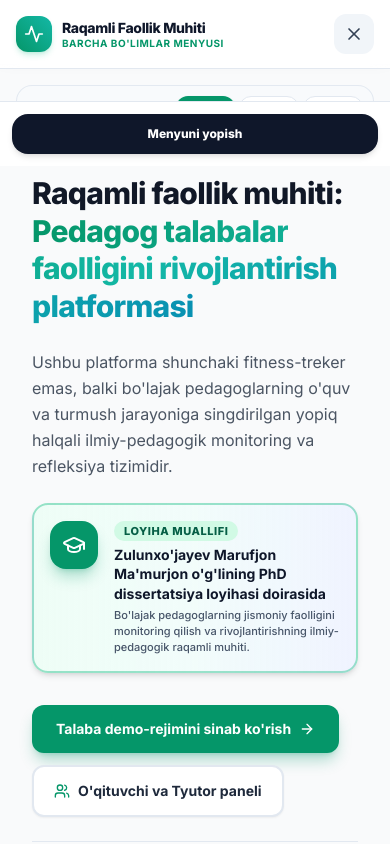
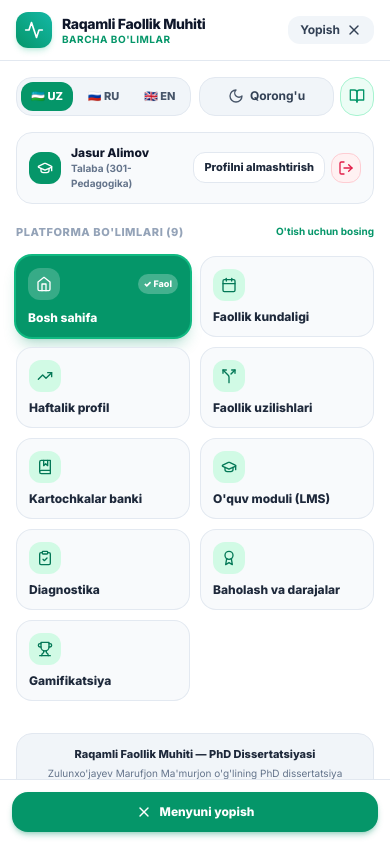
Before and after one commit to omzulunkhujayev-lab/jismoniy-faollik-muhiti, a React (Vite) app: page / in a window 390 px wide. Both pictures are taken after a click on the button "Bo'limlar". Shown: the top 844 px of the page. Built offline with nearby package versions, Linux system fonts and the light colour scheme.

Commit message:
fix(mobile-menu): render full-screen drawer via createPortal to document.body, outside header containing block

```diff
--- a/src/components/Navbar.tsx
+++ b/src/components/Navbar.tsx
@@ -1,4 +1,5 @@
 import React, { useState, useEffect } from 'react';
+import { createPortal } from 'react-dom';
 import { UserRole, AuthenticatedUser } from '../types';
 import { useLanguage } from '../context/LanguageContext';
 import { Language } from '../i18n/translations';
@@ -146,7 +147,8 @@ export const Navbar: React.FC<NavbarProps> = ({
   const tabs = getTabs();
 
   return (
-    <header className="sticky top-0 z-40 bg-white/90 dark:bg-slate-900/90 backdrop-blur-md border-b border-gray-200/80 dark:border-slate-800 transition-colors">
+    <>
+      <header className="sticky top-0 z-40 bg-white/95 dark:bg-slate-900/95 backdrop-blur-md border-b border-gray-200/80 dark:border-slate-800 transition-colors">
       <div className="max-w-7xl mx-auto px-4 sm:px-6 lg:px-8">
         <div className="flex items-center justify-between h-16">
 
@@ -312,13 +314,14 @@ export const Navbar: React.FC<NavbarProps> = ({
           </nav>
         </div>
       </div>
+    </header>
 
-      {/* Mobile Full-Screen Navigation Drawer (z-[100] - sits above all layers, full scrollable) */}
-      {mobileMenuOpen && (
-        <div className="fixed inset-0 z-[100] lg:hidden flex flex-col bg-white dark:bg-slate-900 animate-in fade-in duration-200">
+    {/* Mobile Full-Screen Navigation Drawer via Portal (Attached directly to document.body) */}
+    {mobileMenuOpen && typeof document !== 'undefined' && createPortal(
+      <div className="fixed inset-0 z-[99999] lg:hidden flex flex-col bg-white dark:bg-slate-950 w-full h-[100dvh] overflow-hidden">
 
-          {/* Mobile Top Header with Title and Close Button */}
-          <div className="flex items-center justify-between px-4 py-3.5 border-b border-slate-200 dark:border-slate-800 bg-white/95 dark:bg-slate-900/95 backdrop-blur-md shrink-0">
+        {/* 1. Header (Fixed at top of drawer) */}
+        <div className="flex items-center justify-between px-4 py-3 border-b border-slate-200 dark:border-slate-800 bg-white dark:bg-slate-900 shrink-0">
           <div className="flex items-center gap-2.5">
             <div className="w-9 h-9 rounded-xl bg-gradient-to-tr from-emerald-600 to-teal-500 flex items-center justify-center text-white shadow-md shadow-emerald-500/20">
               <Activity className="w-5 h-5" />
@@ -328,7 +331,7 @@ export const Navbar: React.FC<NavbarProps> = ({
                 {t('appName')}
               </span>
               <span className="text-[10px] uppercase font-bold tracking-wider text-emerald-600 dark:text-emerald-400 block -mt-0.5">
-                  {lang === 'ru' ? 'Меню всех разделов' : lang === 'en' ? 'All Sections Menu' : "Barcha bo'limlar menyusi"}
+                {lang === 'ru' ? 'Меню всех разделов' : lang === 'en' ? 'All Sections' : "Barcha bo'limlar"}
               </span>
             </div>
           </div>
@@ -336,54 +339,74 @@ export const Navbar: React.FC<NavbarProps> = ({
           <button
             type="button"
             onClick={() => setMobileMenuOpen(false)}
-              className="p-2.5 rounded-xl bg-slate-100 hover:bg-slate-200 dark:bg-slate-800 dark:hover:bg-slate-700 text-slate-700 dark:text-slate-200 transition"
+            className="flex items-center gap-1.5 px-3 py-1.5 rounded-xl bg-slate-100 hover:bg-slate-200 dark:bg-slate-800 dark:hover:bg-slate-700 text-slate-700 dark:text-slate-200 transition font-bold text-xs cursor-pointer active:scale-95"
             aria-label="Yopish"
           >
-              <X className="w-5 h-5" />
+            <span>{lang === 'ru' ? 'Закрыть' : lang === 'en' ? 'Close' : 'Yopish'}</span>
+            <X className="w-4 h-4" />
           </button>
         </div>
 
-          {/* Smooth Scrollable Body with all sections */}
-          <div className="flex-1 overflow-y-auto px-4 py-4 space-y-3.5 overscroll-contain">
+        {/* 2. Scrollable Body (100% visible, smoothly scrollable on mobile) */}
+        <div className="flex-1 overflow-y-auto p-4 space-y-4 overscroll-contain">
 
-            {/* 1. Language Switcher Bar */}
-            <div className="bg-slate-50 dark:bg-slate-800/80 p-2.5 rounded-2xl border border-slate-200/90 dark:border-slate-700/80 flex items-center justify-between">
-              <div className="flex items-center gap-2 text-xs font-bold text-slate-700 dark:text-slate-300">
-                <Globe className="w-4 h-4 text-emerald-600 dark:text-emerald-400" />
-                <span>{lang === 'ru' ? 'Язык:' : lang === 'en' ? 'Language:' : 'Til:'}</span>
-              </div>
-              <div className="flex gap-1">
+          {/* Language & Theme Controls */}
+          <div className="grid grid-cols-2 gap-2">
+            {/* Language Selector */}
+            <div className="bg-slate-100 dark:bg-slate-900 p-1 rounded-2xl border border-slate-200 dark:border-slate-800 flex items-center justify-between gap-1">
               {(['uz', 'ru', 'en'] as Language[]).map((l) => (
                 <button
                   key={l}
                   type="button"
                   onClick={() => setLang(l)}
-                    className={`px-3 py-1.5 rounded-xl text-xs font-extrabold uppercase transition-all ${
+                  className={`flex-1 py-1.5 rounded-xl text-[11px] font-extrabold uppercase transition-all ${
                     lang === l
-                        ? 'bg-emerald-600 text-white shadow-sm shadow-emerald-600/30'
-                        : 'bg-white dark:bg-slate-900 text-slate-700 dark:text-slate-300 border border-slate-200 dark:border-slate-700 hover:bg-slate-100 dark:hover:bg-slate-800'
+                      ? 'bg-emerald-600 text-white shadow-xs'
+                      : 'text-slate-600 dark:text-slate-400 hover:text-slate-900 dark:hover:text-white'
                   }`}
                 >
                   {l === 'uz' ? '🇺🇿 UZ' : l === 'ru' ? '🇷🇺 RU' : '🇬🇧 EN'}
                 </button>
               ))}
             </div>
+
+            {/* Dark mode & Glossary */}
+            <div className="flex gap-1.5">
+              <button
+                type="button"
+                onClick={onToggleDarkMode}
+                className="flex-1 flex items-center justify-center gap-1.5 py-1.5 px-2 rounded-2xl bg-slate-100 dark:bg-slate-900 border border-slate-200 dark:border-slate-800 text-slate-700 dark:text-slate-300 text-xs font-bold"
+              >
+                {darkMode ? <Sun className="w-4 h-4 text-amber-400" /> : <Moon className="w-4 h-4 text-slate-600" />}
+                <span>{darkMode ? "Yorug'" : "Qorong'u"}</span>
+              </button>
+              <button
+                type="button"
+                onClick={() => {
+                  onOpenGlossary();
+                  setMobileMenuOpen(false);
+                }}
+                className="p-2 rounded-2xl bg-emerald-50 dark:bg-emerald-950/60 border border-emerald-200 dark:border-emerald-800 text-emerald-600 dark:text-emerald-400 shrink-0"
+                title={t('glossary')}
+              >
+                <BookOpen className="w-4 h-4" />
+              </button>
+            </div>
           </div>
 
-            {/* 2. Active User Profile Card */}
-            <div className="p-3.5 rounded-2xl bg-gradient-to-br from-slate-50 to-slate-100 dark:from-slate-800/90 dark:to-slate-800/60 border border-slate-200 dark:border-slate-700 space-y-3">
-              <div className="flex items-center justify-between gap-2">
+          {/* Active User Status Card */}
+          <div className="p-3 rounded-2xl bg-slate-50 dark:bg-slate-900/90 border border-slate-200 dark:border-slate-800 flex items-center justify-between gap-2">
             <div className="flex items-center gap-2.5 min-w-0">
-                  <div className={`p-2.5 rounded-xl text-white font-extrabold shrink-0 ${
-                    currentUser?.role === 'admin' ? 'bg-amber-500 shadow-md shadow-amber-500/30' :
+              <div className={`p-2 rounded-xl text-white font-extrabold shrink-0 ${
+                currentUser?.role === 'admin' ? 'bg-amber-500 shadow-xs' :
                 currentUser?.role === 'talaba' ? 'bg-emerald-600' : 'bg-indigo-600'
               }`}>
                 {currentUser?.role === 'admin' ? (
-                      <ShieldCheck className="w-5 h-5" />
+                  <ShieldCheck className="w-4 h-4" />
                 ) : currentUser?.role === 'talaba' ? (
-                      <GraduationCap className="w-5 h-5" />
+                  <GraduationCap className="w-4 h-4" />
                 ) : (
-                      <Lock className="w-5 h-5" />
+                  <Lock className="w-4 h-4" />
                 )}
               </div>
               <div className="min-w-0">
@@ -402,12 +425,23 @@ export const Navbar: React.FC<NavbarProps> = ({
                       ? t('roleTutor')
                       : t('roleAdmin')
                   ) : (
-                        lang === 'ru' ? 'Вход не выполнен' : lang === 'en' ? 'Not logged in' : 'Tizimga kirilmagan'
+                    'Tizimga kirilmagan'
                   )}
                 </div>
               </div>
             </div>
 
+            <div className="flex items-center gap-1.5 shrink-0">
+              <button
+                type="button"
+                onClick={() => {
+                  onOpenAuth(currentUser?.role === 'talaba' ? 'talaba' : 'nazoratchi');
+                  setMobileMenuOpen(false);
+                }}
+                className="px-2.5 py-1.5 rounded-xl bg-white dark:bg-slate-800 border border-slate-200 dark:border-slate-700 text-[11px] font-black text-slate-800 dark:text-slate-200 hover:bg-slate-50"
+              >
+                {currentUser?.isLoggedIn ? t('authSwitchUser') : t('authEnterAsStudent')}
+              </button>
               {currentUser?.isLoggedIn && (
                 <button
                   type="button"
@@ -415,64 +449,27 @@ export const Navbar: React.FC<NavbarProps> = ({
                     onLogout();
                     setMobileMenuOpen(false);
                   }}
-                    className="p-2 rounded-xl bg-rose-50 dark:bg-rose-950/60 text-rose-600 dark:text-rose-400 border border-rose-200 dark:border-rose-900/40 hover:bg-rose-100 transition shrink-0"
+                  className="p-1.5 rounded-xl bg-rose-50 dark:bg-rose-950/60 text-rose-600 dark:text-rose-400 border border-rose-200 dark:border-rose-900/40"
                   title={t('authLogout')}
                 >
                   <LogOut className="w-4 h-4" />
                 </button>
               )}
             </div>
-
-              {/* Switch User / Login Button */}
-              <button
-                type="button"
-                onClick={() => {
-                  onOpenAuth(currentUser?.role === 'talaba' ? 'talaba' : 'nazoratchi');
-                  setMobileMenuOpen(false);
-                }}
-                className="w-full py-2 px-3 rounded-xl bg-white dark:bg-slate-700/80 border border-slate-200 dark:border-slate-600 text-xs font-black text-slate-800 dark:text-slate-200 flex items-center justify-center gap-2 hover:bg-slate-50 dark:hover:bg-slate-700 transition"
-              >
-                <LogIn className="w-3.5 h-3.5 text-indigo-500" />
-                <span>{currentUser?.isLoggedIn ? t('authSwitchUser') : t('authEnterAsStudent')}</span>
-              </button>
           </div>
 
-            {/* 3. Quick Utility Actions (Glossary & Theme) */}
-            <div className="grid grid-cols-2 gap-2">
-              <button
-                type="button"
-                onClick={() => {
-                  onOpenGlossary();
-                  setMobileMenuOpen(false);
-                }}
-                className="flex items-center justify-center gap-2 py-2.5 px-3 rounded-xl text-xs font-bold bg-emerald-50 dark:bg-emerald-950/50 text-emerald-700 dark:text-emerald-300 border border-emerald-200 dark:border-emerald-800 hover:bg-emerald-100 transition"
-              >
-                <BookOpen className="w-4 h-4 text-emerald-600 dark:text-emerald-400" />
-                <span>{t('glossary')}</span>
-              </button>
-
-              <button
-                type="button"
-                onClick={onToggleDarkMode}
-                className="flex items-center justify-center gap-2 py-2.5 px-3 rounded-xl text-xs font-bold bg-slate-100 dark:bg-slate-800 text-slate-700 dark:text-slate-200 border border-slate-200 dark:border-slate-700 hover:bg-slate-200 dark:hover:bg-slate-700 transition"
-              >
-                {darkMode ? <Sun className="w-4 h-4 text-amber-400" /> : <Moon className="w-4 h-4 text-slate-600" />}
-                <span>{darkMode ? (lang === 'ru' ? 'Светлая тема' : lang === 'en' ? 'Light' : "Yorug'") : (lang === 'ru' ? 'Темная тема' : lang === 'en' ? 'Dark' : "Qorong'u")}</span>
-              </button>
-            </div>
-
-            {/* 4. Section Header */}
+          {/* Platform Modules Heading */}
           <div className="flex items-center justify-between pt-1">
             <span className="text-[11px] font-black uppercase tracking-wider text-slate-400 dark:text-slate-500">
-                {lang === 'ru' ? 'Все разделы платформы' : lang === 'en' ? 'All Platform Modules' : "Platforma bo'limlari"} ({tabs.length})
+              {lang === 'ru' ? 'Все разделы платформы' : lang === 'en' ? 'All Platform Sections' : "Platforma bo'limlari"} ({tabs.length})
             </span>
             <span className="text-[10px] text-emerald-600 dark:text-emerald-400 font-bold">
               {lang === 'ru' ? 'Нажмите для перехода' : lang === 'en' ? 'Tap to switch' : "O'tish uchun bosing"}
             </span>
           </div>
 
-            {/* 5. Navigation Items List (Clean 2-column grid, fully scrollable) */}
-            <div className="grid grid-cols-1 sm:grid-cols-2 gap-2">
+          {/* Navigation Grid (2 columns on mobile, large touch targets) */}
+          <div className="grid grid-cols-2 gap-2.5 pb-4">
             {tabs.map((tab) => {
               const Icon = tab.icon;
               const isActive = activeTab === tab.id;
@@ -481,13 +478,13 @@ export const Navbar: React.FC<NavbarProps> = ({
                   key={tab.id}
                   type="button"
                   onClick={() => handleNavClick(tab.id)}
-                    className={`w-full flex items-center justify-between p-3 rounded-2xl text-xs font-bold transition-all text-left ${
+                  className={`flex flex-col items-start justify-between p-3 rounded-2xl text-xs font-bold transition-all text-left min-h-[76px] cursor-pointer active:scale-97 ${
                     isActive
-                        ? 'bg-emerald-600 text-white shadow-md shadow-emerald-600/30'
-                        : 'text-slate-800 dark:text-slate-200 bg-slate-50 dark:bg-slate-800/90 hover:bg-emerald-50 dark:hover:bg-slate-700 border border-slate-200/90 dark:border-slate-700/80'
+                      ? 'bg-emerald-600 text-white shadow-lg shadow-emerald-600/30 ring-2 ring-emerald-500'
+                      : 'text-slate-800 dark:text-slate-200 bg-slate-50 dark:bg-slate-900/90 hover:bg-emerald-50 dark:hover:bg-slate-800 border border-slate-200/90 dark:border-slate-800'
                   }`}
                 >
-                    <div className="flex items-center gap-2.5 min-w-0">
+                  <div className="w-full flex items-center justify-between">
                     <div className={`p-2 rounded-xl shrink-0 ${
                       isActive
                         ? 'bg-white/20 text-white'
@@ -497,45 +494,47 @@ export const Navbar: React.FC<NavbarProps> = ({
                     }`}>
                       <Icon className="w-4 h-4" />
                     </div>
-                      <span className="truncate">{tab.label}</span>
-                    </div>
                     {isActive && (
-                      <span className="px-2 py-0.5 rounded-full bg-white/25 text-[10px] font-black shrink-0">
+                      <span className="px-1.5 py-0.5 rounded-full bg-white/25 text-[9px] font-black shrink-0">
                         ✓ {lang === 'ru' ? 'Активен' : lang === 'en' ? 'Active' : 'Faol'}
                       </span>
                     )}
+                  </div>
+                  <span className="mt-2 text-xs font-extrabold leading-tight line-clamp-2">{tab.label}</span>
                 </button>
               );
             })}
           </div>
 
-            {/* 6. Footer Dissertation Info */}
-            <div className="pt-4 pb-2 border-t border-slate-200 dark:border-slate-800 text-center space-y-1">
-              <div className="text-[11px] font-bold text-slate-700 dark:text-slate-300">
-                {t('appName')}
+          {/* PhD Research Project Banner inside menu */}
+          <div className="p-3 rounded-2xl bg-slate-100 dark:bg-slate-900 border border-slate-200 dark:border-slate-800 text-center space-y-1">
+            <div className="text-[11px] font-extrabold text-slate-800 dark:text-slate-200">
+              {t('appName')} — PhD Dissertatsiyasi
             </div>
-              <div className="text-[10px] text-slate-500 dark:text-slate-400">
+            <div className="text-[10px] text-slate-500 dark:text-slate-400 leading-tight">
               {t('authorNotice')}
             </div>
           </div>
 
         </div>
 
-          {/* Bottom Close Button Bar */}
-          <div className="p-3 border-t border-slate-200 dark:border-slate-800 bg-white/95 dark:bg-slate-900/95 shrink-0">
+        {/* 3. Bottom Close Action Button */}
+        <div className="p-3 border-t border-slate-200 dark:border-slate-800 bg-white dark:bg-slate-900 shrink-0">
           <button
             type="button"
             onClick={() => setMobileMenuOpen(false)}
-              className="w-full py-3 rounded-2xl bg-slate-900 hover:bg-slate-800 dark:bg-slate-100 dark:hover:bg-white text-white dark:text-slate-900 font-black text-xs transition active:scale-98 shadow-md"
+            className="w-full py-3 rounded-2xl bg-emerald-600 hover:bg-emerald-700 text-white font-black text-xs transition active:scale-98 shadow-md shadow-emerald-600/30 flex items-center justify-center gap-2 cursor-pointer"
           >
-              {lang === 'ru' ? 'Закрыть меню' : lang === 'en' ? 'Close menu' : 'Menyuni yopish'}
+            <X className="w-4 h-4" />
+            <span>{lang === 'ru' ? 'Закрыть меню' : lang === 'en' ? 'Close menu' : 'Menyuni yopish'}</span>
           </button>
         </div>
 
-        </div>
+      </div>,
+      document.body
     )}
 
-      {/* Mobile Sticky Bottom Navigation for Rapid Field Access */}
+    {/* Mobile Sticky Bottom Navigation for Rapid Field Access (outside <header>) */}
     <div className="lg:hidden fixed bottom-0 left-0 right-0 z-50 bg-white/95 dark:bg-slate-900/95 backdrop-blur-md border-t border-slate-200 dark:border-slate-800 py-1.5 px-2 flex justify-around items-center shadow-[0_-4px_16px_rgba(0,0,0,0.08)]">
       {tabs.slice(0, 4).map((tab) => {
         const Icon = tab.icon;
@@ -569,7 +568,6 @@ export const Navbar: React.FC<NavbarProps> = ({
         <span className="text-[10px] mt-0.5">{lang === 'ru' ? 'Разделы' : lang === 'en' ? 'Menu' : "Bo'limlar"}</span>
       </button>
     </div>
-
-    </header>
+  </>
 );
 };
```
Lines whose indentation alone changed are shown as unchanged.
